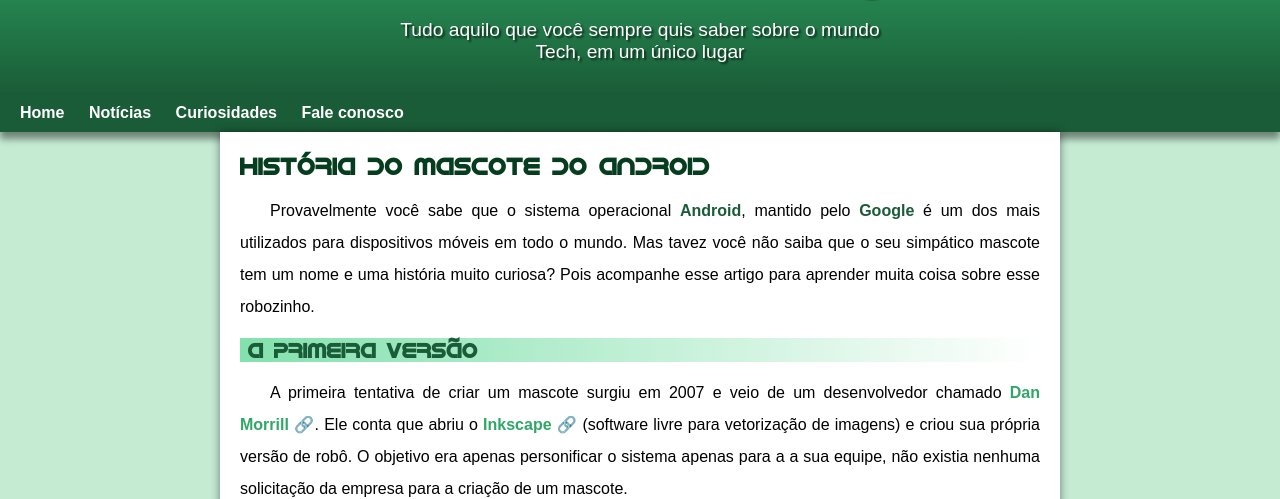
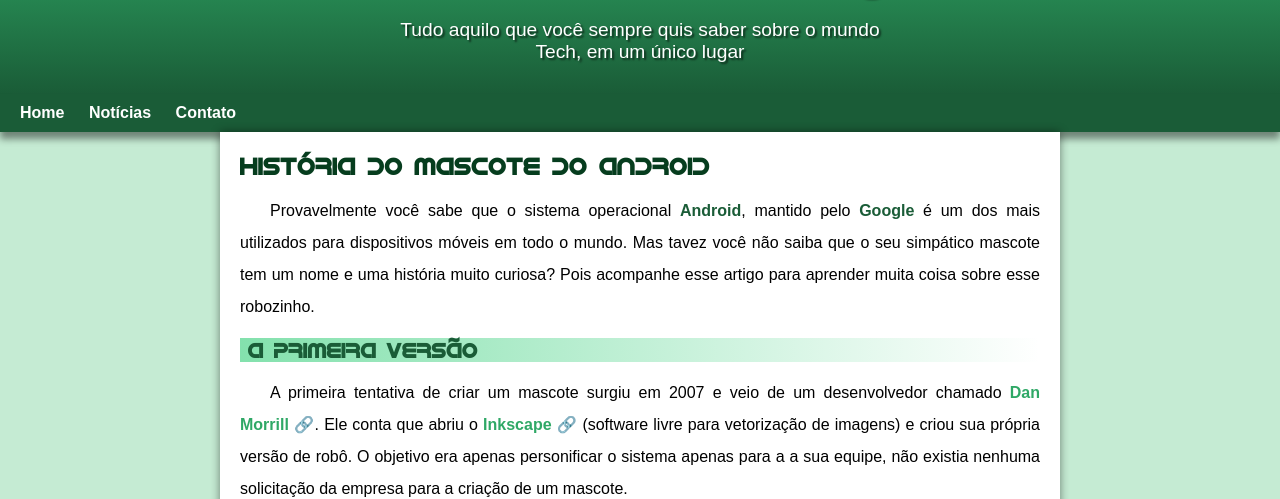
Before and after one commit to MickaelDutra/studies, a plain HTML site: page index.html in a window 1280 px wide. Shown: the part 86-585 px from the top of the page. Drawn offline with Linux system fonts and the light colour scheme.

Commit message:
atualização

```diff
--- a/estilo/style.css
+++ b/estilo/style.css
@@ -60,6 +60,7 @@
     margin: auto;
     padding-right: 10px;
     padding-left: 10px;
+    padding-bottom: 20px;
     text-shadow: 2px 2px 2px rgba(0, 0, 0, 0.616);
 
 }
--- a/index.html
+++ b/index.html
@@ -17,8 +17,7 @@
     <nav>
         <a href="#">Home</a>
         <a href="#">Notícias</a>
-        <a href="#">Curiosidades</a>
-        <a href="#">Fale conosco</a>
+        <a href="#">Contato</a>
     </nav>
     <main>
         <article>
```
